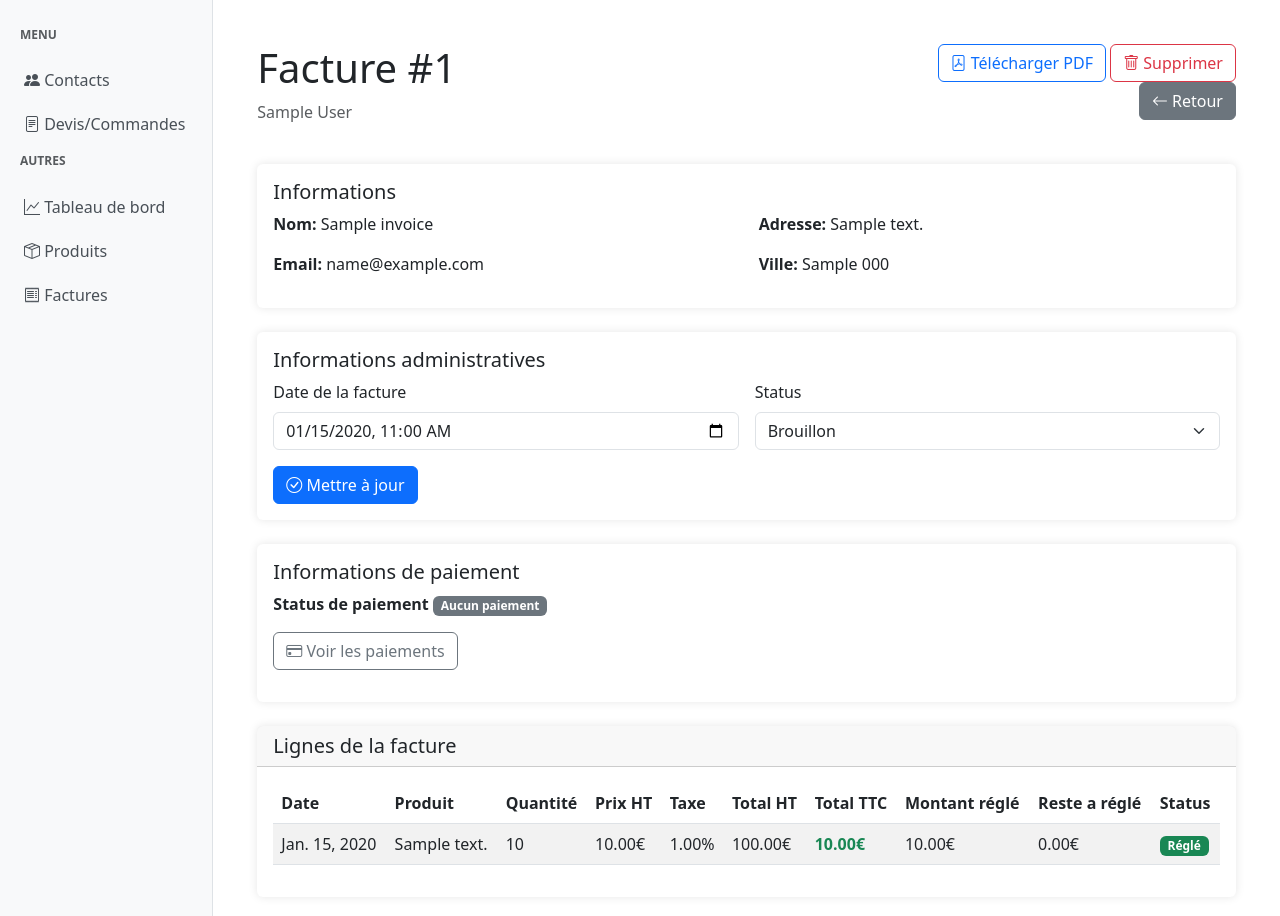
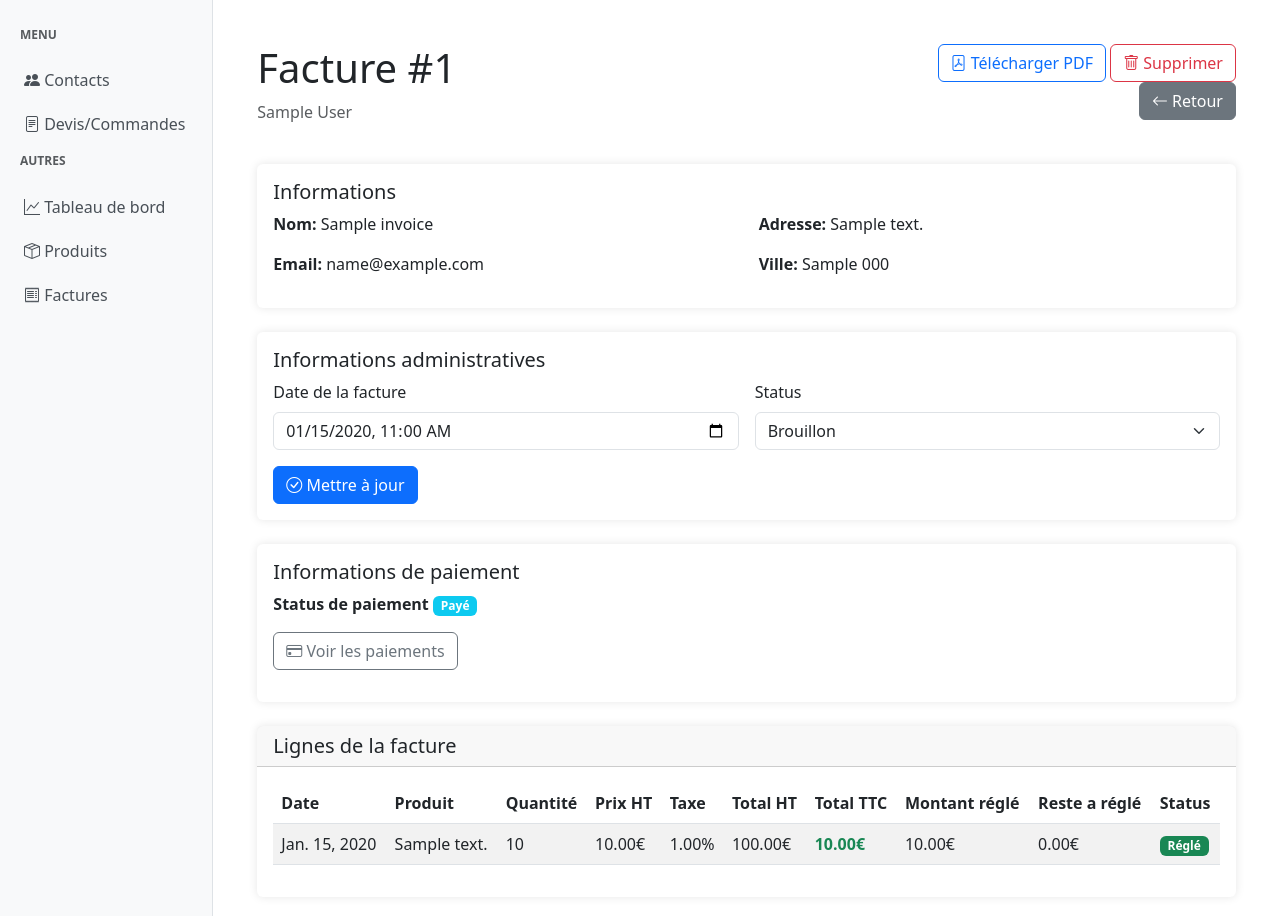
Before and after one commit to ben-dev5/gestionCommercial, a Django app: page /invoicing/1/ in a window 1280 px wide. Shown: the top 916 px of the page. Run offline with Django 5.2, Linux system fonts and the light colour scheme; tables that the repository leaves empty hold one stand-in row (values such as "Sample post").

Commit message:
Gestion paiement partiel sur invoice detail line

```diff
--- a/invoicing/templates/invoicing/invoice_detail.html
+++ b/invoicing/templates/invoicing/invoice_detail.html
@@ -74,16 +74,17 @@
                 <!-- pas obligatoire de passer par la  -->
                 <strong>Status de paiement</strong>
                 {% with statuses=invoice.state_payment %}
-                {% if 'En attente' in statuses %}
-                    <span class="badge bg-warning">En attente</span>
-                {% elif 'En cours' in statuses %}
-                    <span class="badge bg-info">En cours</span>
-                {% elif 'Payé' in statuses %}
-                    <span class="badge bg-success">Payé</span>
-                {% else %}
+                {% if 'Payé' in statuses %}
+                    <span class="badge bg-warning">Payé</span>
+                {% elif 'En cours' or 'En attente' in statuses %}
+                    <span class="badge bg-info">Payé</span>
+                    {% if 'Payé' in statuses %}
+                    <span class="badge bg-success">Partiellement Payé</span>
+                    { % else %}
                     <span class="badge bg-secondary">Aucun paiement</span>
+                    {% endif %}
                 {% endif %}
-            {% endwith %}
+                {% endwith %}
             </div>
             <a href="{% url 'payment:payment' %}?invoice_id={{ invoice.invoice_id }}" class="btn btn-outline-secondary mb-3">
                 <i class="bi bi-credit-card"></i> Voir les paiements
@@ -129,7 +130,11 @@
                                     {% if line.amount_remaining <= 0 %}
                                         <span class="badge bg-success">Réglé</span>
                                     {% else %}
-                                        <span class="badge bg-warning">Non réglé</span>
+                                        {% if line.amount_paid > 0 %}
+                                        <span class="badge bg-warning">Partiellement réglé</span>
+                                        {% elif line.amount_remaining > 0  %}
+                                        <span class="badge bg-info">Non réglé</span>
+                                        {% endif %}
                                     {% endif %}
                                 </td>
                             </tr>
--- a/payment/repositories/payment_repository.py
+++ b/payment/repositories/payment_repository.py
@@ -28,8 +28,7 @@ class PaymentRepository:
     def get_payments_by_invoice_id(self, invoice_id):
         return Payment.objects.filter(invoice_id=invoice_id).order_by('-created_at')
 
-    # récupération du status de la facture associée à un paiement pour vérifier si le paiement est autorisé ou pas
-
+    # récupération status facture pour valider paiement
     def get_invoice_status(self, invoice_id):
         """Récupérer le statut d'une facture par son ID"""
         invoice = Invoice.objects.get(invoice_id=invoice_id)
```
Also changed, not shown: commons/tests/contact_validate_fields.py (+1 -1 lines).
